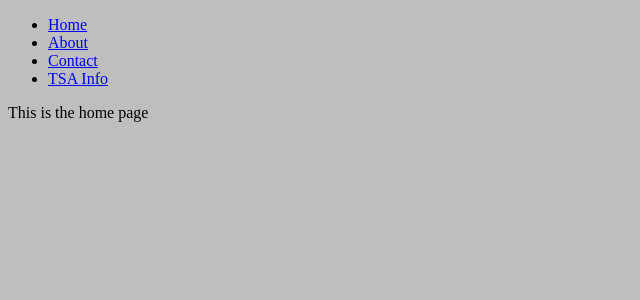
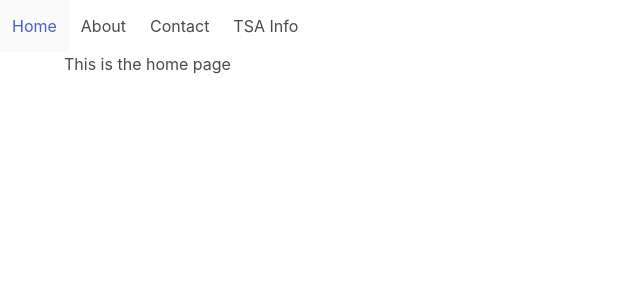
Before and after one commit to j-nac/TSAWebmaster-2122, a Flask app: page / in a window 1280 px wide. Shown: the top 300 px of the page, without its empty margins (0-640 px from the left). Run offline with Flask 2, Linux system fonts and the light colour scheme; style sheets or scripts are compiled from the project's sources.

Commit message:
Add basic navbar

```diff
--- a/app/static/js/base.js
+++ b/app/static/js/base.js
@@ -0,0 +1,12 @@
+// https://bulma.io/documentation/components/navbar/
+$(document).ready(function() {
+
+    // Check for click events on the navbar burger icon
+    $(".navbar-burger").click(function() {
+
+        // Toggle the "is-active" class on both the "navbar-burger" and the "navbar-menu"
+        $(".navbar-burger").toggleClass("is-active");
+        $(".navbar-menu").toggleClass("is-active");
+
+    });
+  });
--- a/app/templates/base.html
+++ b/app/templates/base.html
@@ -4,19 +4,32 @@
     <meta charset="UTF-8">
     <meta http-equiv="X-UA-Compatible" content="IE=edge">
     <meta name="viewport" content="width=device-width, initial-scale=1.0">
+    <link rel="stylesheet" href="https://cdn.jsdelivr.net/npm/bulma@0.9.3/css/bulma.min.css">
+    <link href="https://fonts.googleapis.com/icon?family=Material+Icons" rel="stylesheet">
     <script src="https://code.jquery.com/jquery-3.6.0.min.js" integrity="sha256-/xUj+3OJU5yExlq6GSYGSHk7tPXikynS7ogEvDej/m4=" crossorigin="anonymous"></script>
     <link rel="stylesheet" href="{{ url_for('static', filename='css/base.css') }}">
     <title>{{ title }} | SITE NAME</title>
     {% block head %}{% endblock %}
 </head>
 <body>
-    <ul>
-        <li><a href="{{ url_for('home') }}">Home</a></li>
-        <li><a href="{{ url_for('about') }}">About</a></li>
-        <li><a href="{{ url_for('contact') }}">Contact</a></li>
-        <li><a href="{{ url_for('tsa_info') }}">TSA Info</a></li>
-    </ul>
-    {% block content %}{% endblock %}
+    <nav class="navbar" role="navigation" aria-label="main navigation">
+        <div class="navbar-brand">
+            <a role="button" class="navbar-burger" aria-label="menu" aria-expanded="false" data-target="navMenu">
+                <span aria-hidden="true"></span>
+                <span aria-hidden="true"></span>
+                <span aria-hidden="true"></span>
+              </a>
+        </div>
+        <div id="navMenu" class="navbar-menu">
+            <div class="navbar-start">
+                <a href="{{ url_for('home') }}" class="navbar-item">Home</a>
+                <a href="{{ url_for('about') }}" class="navbar-item">About</a>
+                <a href="{{ url_for('contact') }}" class="navbar-item">Contact</a>
+                <a href="{{ url_for('tsa_info') }}" class="navbar-item">TSA Info</a>
+            </div>
+        </div>
+    </nav>
+    <div class="container">{% block content %}{% endblock %}</div>
     <script src="{{ url_for('static', filename='js/base.js') }}"></script>
 </body>
 </html>
```
Also changed, not shown: app/static/sass/base.sass (added).
